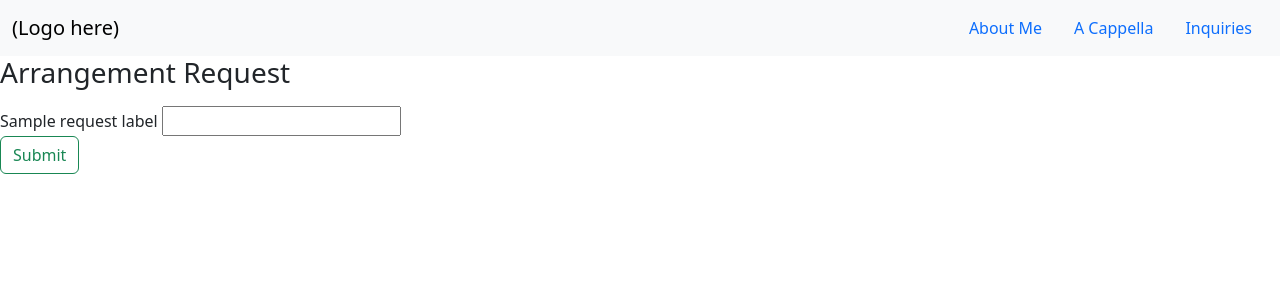
After one commit to ar1s1502/SheetMusicSite, a Django app: template sheetmusic/templates/sheetmusic/contact_form.html in a window 1280 px wide. The commit adds this page. Shown: the top 300 px of the page. Run offline with Django 3.2, Linux system fonts and the light colour scheme; the template is opened without the code that fills it: most values are stand-ins (such as "Sample title", 1, 10 or a date in 2020).

Commit message:
Feedback, Requeset objects for Contact Me

```diff
--- /dev/null
+++ b/sheetmusic/templates/sheetmusic/contact_form.html
@@ -0,0 +1,48 @@
+<!DOCTYPE html>
+<html lang="en">
+{%load static%}
+<head>
+    <meta charset="utf-8">
+    <meta name="referrer" content="no-referrer">
+    <meta name="viewport" content="width=device-width, initial-scale=1">
+    <meta name="description" content="Aaron Teng's music website, Computer Science & Music nerd. A cappella arrangements, original classical compositions">
+
+    <title>Aaron Teng | Music Website | Contact</title>
+
+    <link rel="stylesheet" href="{% static 'sheetmusic/css/styles.css' %}">
+    <link rel="stylesheet" href="https://cdn.jsdelivr.net/npm/bootstrap-icons@1.13.1/font/bootstrap-icons.min.css">
+    <link rel="stylesheet" href="https://cdn.jsdelivr.net/npm/bootstrap@5.3.8/dist/css/bootstrap.min.css"  integrity="sha384-sRIl4kxILFvY47J16cr9ZwB07vP4J8+LH7qKQnuqkuIAvNWLzeN8tE5YBujZqJLB" crossorigin="anonymous">
+
+</head>
+<body>
+    <nav class="navbar navbar-light bg-light">
+        <div class="container-fluid">
+            <a class="navbar-brand" href="#">(Logo here)</a>
+            <ul class="nav nav-pills">
+                <li class="nav-item">
+                    <a class="nav-link" href="#">About Me</a>
+                </li>
+                <li class="nav-item">
+                    <a class="nav-link"  aria-current="page" href="{% url 'index' %}">A Cappella</a>
+                </li>
+                <li class="nav-item">
+                    <a class="nav-link" href="#">Inquiries</a>
+                </li>
+        </div>
+    </nav>
+
+    <form action="{% url 'contact_submit' %}" method="post">
+    {% csrf_token %}
+    <fieldset>
+        <legend><h3>Arrangement Request</h3></legend>
+        <!-- {% if err_msg %}
+            banner for displaying error
+        {% endif %} -->
+        {% for field, label in request_labels.items %}
+            <label for="{{field}}">{{label}}</label>
+            <input type="text" name={{field}} id="{{field}}">
+        {% endfor %}
+    </fieldset>
+    <input type="submit" value="Submit" class="btn btn-outline-success">
+    </form>
+</body>
--- a/sheetmusic/templates/sheetmusic/index.html
+++ b/sheetmusic/templates/sheetmusic/index.html
@@ -27,7 +27,7 @@
                     <a class="nav-link"  aria-current="page" href="#">A Cappella</a>
                 </li>
                 <li class="nav-item">
-                    <a class="nav-link" href="#">Inquiries</a>
+                    <a class="nav-link" href="{% url 'contact' %}">Inquiries</a>
                 </li>
         </div>
     </nav>
--- a/sheetmusic/urls.py
+++ b/sheetmusic/urls.py
@@ -6,10 +6,10 @@ urlpatterns=[
     path("", views.index, name="index"),
     path("<int:sheet_id>/", views.sheet, name="sheet"),
     path("buy/<int:sheet_id>/", views.buy, name="buy"),
-
+    path("contact", views.contact_form, name="contact"),
+    path("contact_submit", views.contact_submit, name="contact_submit"),
     #Stripe
     path("create_checkout_sesh", views.checkout, name="checkout"),
     path("get_sesh_status", views.sesh_status, name="session"),
     path("payment_hook", views.payment_webhook, name="payment_webhook"),
-    # path('download', views.download, name="download")
 ]
```
Also changed, not shown: sheetmusic/models.py (+29 -2 lines), sheetmusic/templates/sheetmusic/buy.html (+4 -3 lines), sheetmusic/views.py (+22 -15 lines), sheetmusic/migrations/0010_feedback_request.py (added), sheetmusic/migrations/0011_rename_info_request_additional_info_and_more.py (added).
